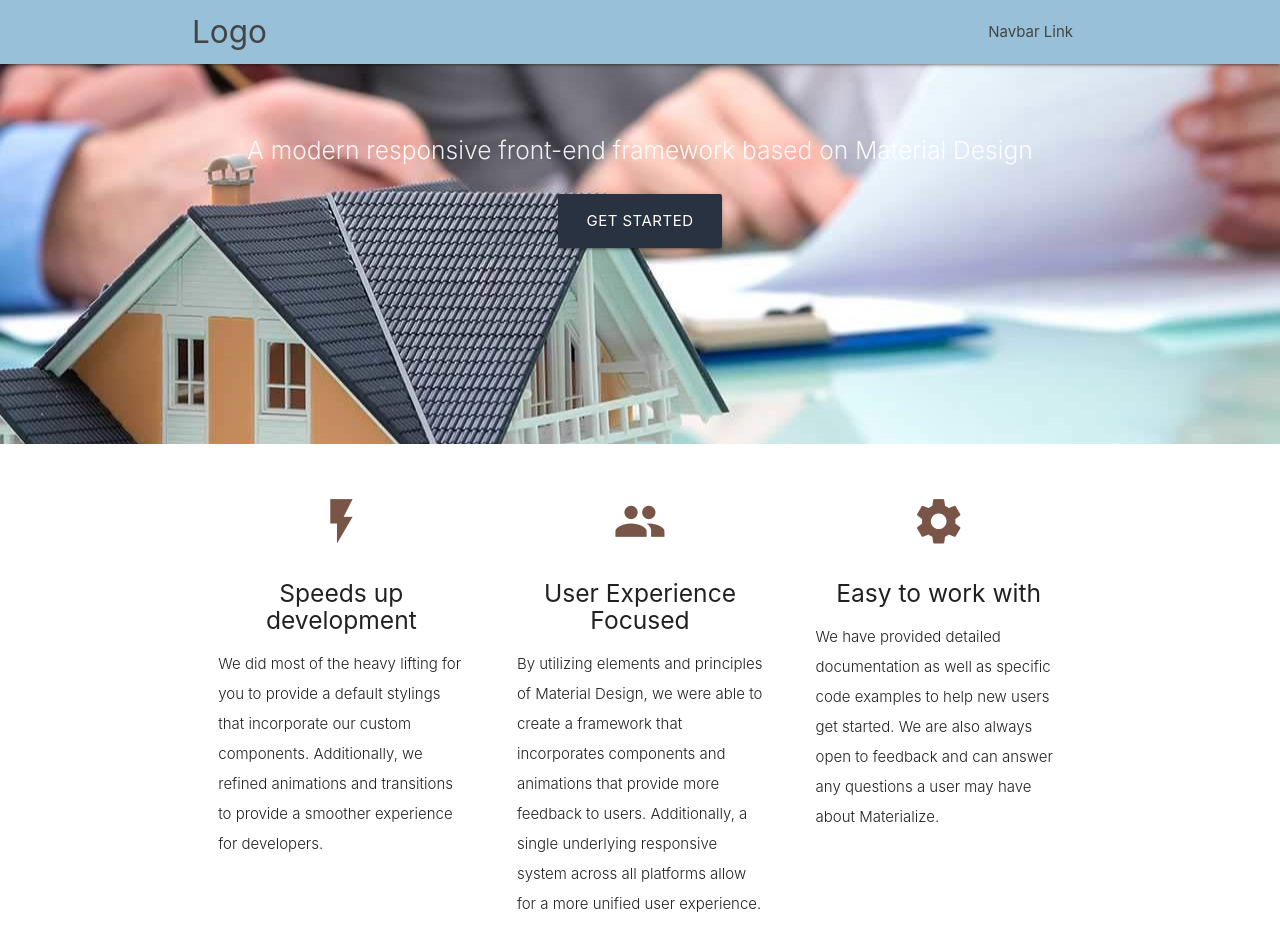
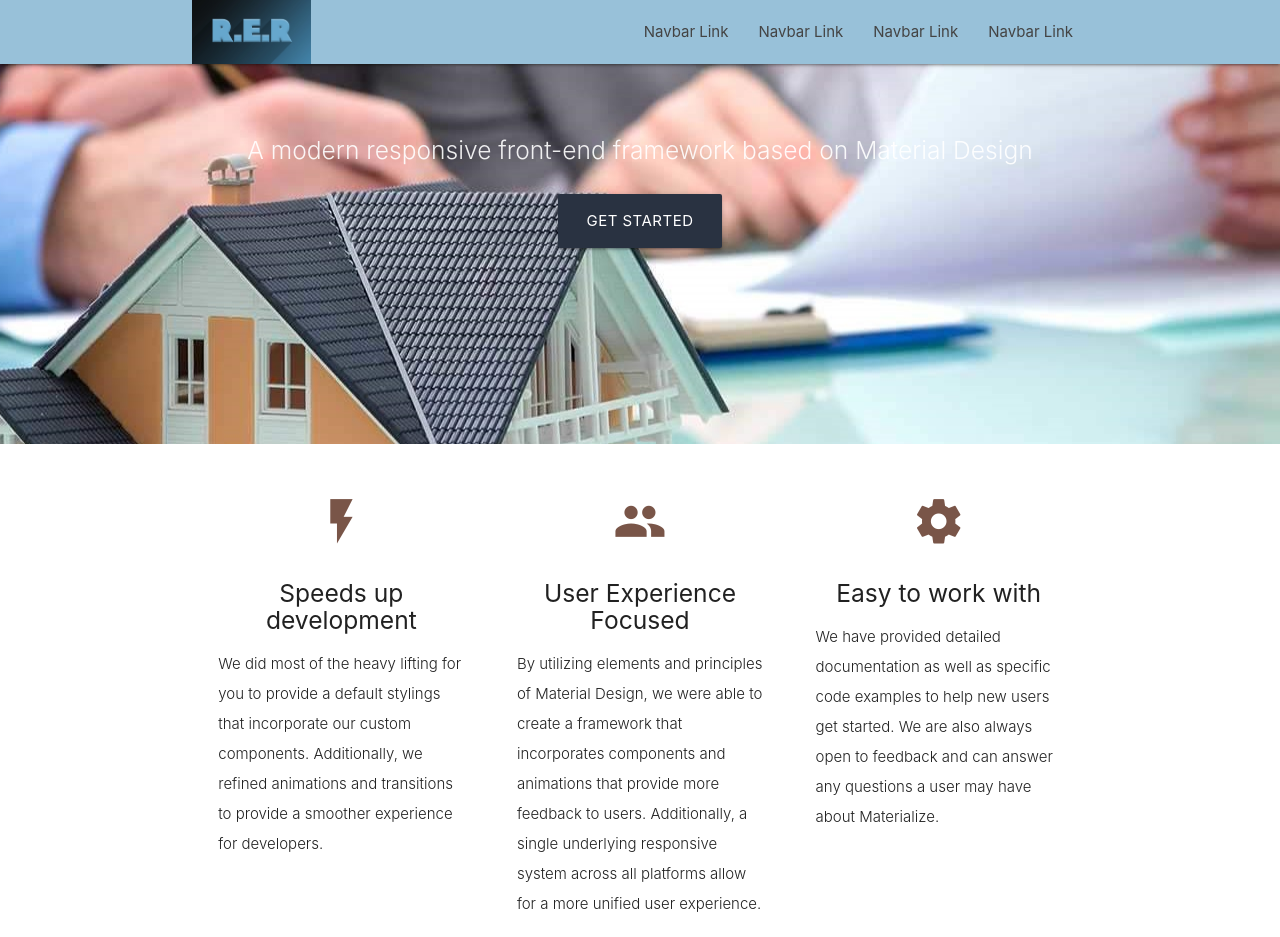
Before and after one commit to jordanlitsas/realeasyrent, a website: page public/html/index.html in a window 1280 px wide. Shown: the top 937 px of the page. Drawn offline with nearby package versions, Linux system fonts and the light colour scheme.

Commit message:
added new logo at home button

```diff
--- a/public/html/index.html
+++ b/public/html/index.html
@@ -13,14 +13,19 @@
 <body>
   <nav class="light-blue" role="navigation">
     <div class="nav-wrapper container">
-      <a id="logo-container" href="#" class="brand-logo">Logo</a>
+      <a id="logo-container" href="../html/index.html" class="brand-logo hide-on-med-and-down"><img src="../css/images/RealeasyrentalLogo-NAV.jpg" height="64px" ></a>
       <ul class="right hide-on-med-and-down">
         <li><a href="#">Navbar Link</a></li>
+        <li><a href="#">Navbar Link</a></li>
+        <li><a href="#">Navbar Link</a></li>
+        <li><a href="#">Navbar Link</a></li>
+
       </ul>
 
       <ul id="nav-mobile" class="sidenav">
         <li><a href="#">Navbar Link</a></li>
       </ul>
+
       <a href="#" data-target="nav-mobile" class="sidenav-trigger"><i class="material-icons">menu</i></a>
     </div>
   </nav>
```
Also changed, not shown: public/css/images/RealeasyrentalLogo-NAV.jpg (added), public/css/images/RealeasyrentalLogo2.jpg (added).
